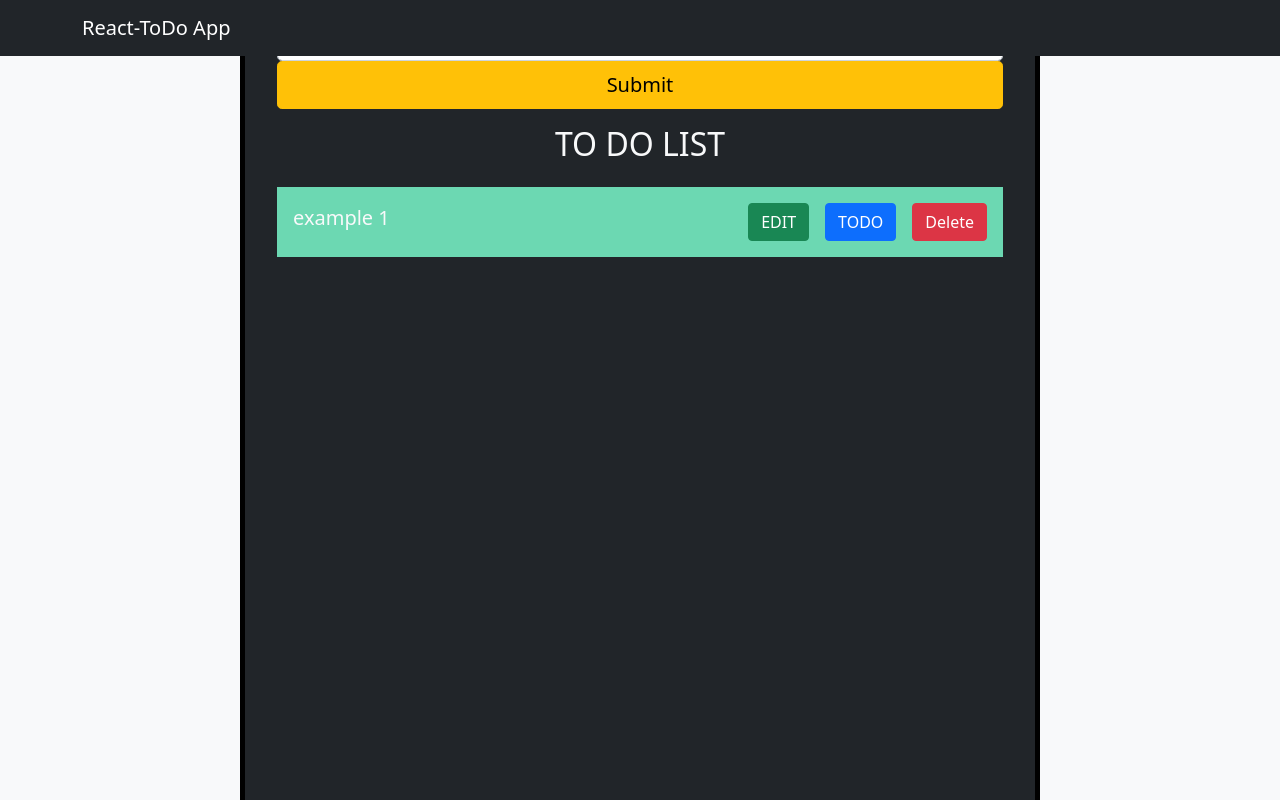
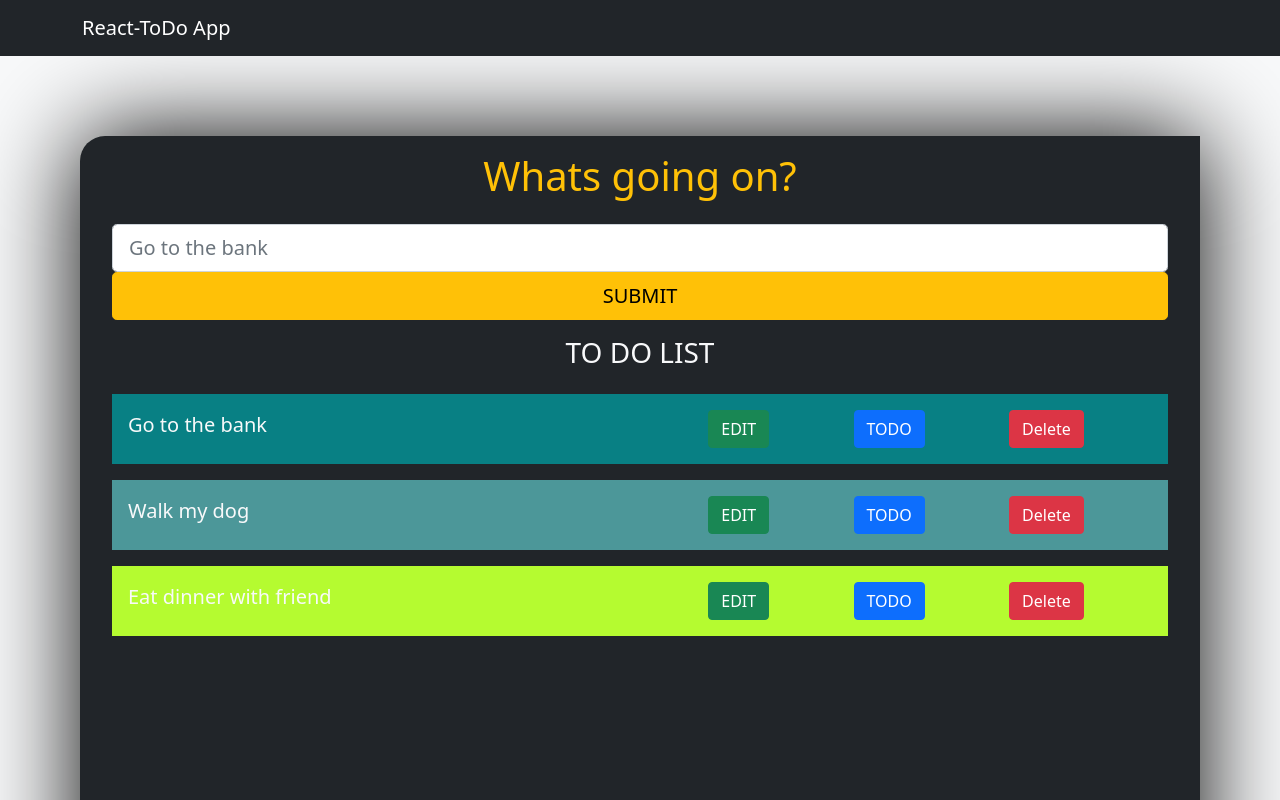
Before and after one commit to jipark92/react-todo-app, a React (Create React App) app: page / in a window 1280 px wide. Shown: the top 800 px of the page. Built offline with nearby package versions, Linux system fonts and the light colour scheme.

Commit message:
add examples on the list

```diff
--- a/src/components/ToDo.js
+++ b/src/components/ToDo.js
@@ -1,17 +1,20 @@
 import {Form, Button} from 'react-bootstrap'
-import {useState,useEffect} from 'react'
+import {useState} from 'react'
 
 export default function ToDo() {
 
     const [inputValue, setInputValue] = useState()
 
     const [tasks, setTasks] = useState([{
-        name: "example 1"
-    }])
-
-    useEffect(()=>{
-
-    })
+        name: "Go to the bank"
+    },
+    {
+        name: "Walk my dog"
+    },
+    {
+        name: "Eat dinner with friend"
+    }
+])
 
     const randomRainbow = () => {
         let letters = "0123456789ABCDEF";
@@ -27,10 +30,12 @@ export default function ToDo() {
     }
 
     const submitValue = () => {
-        tasks.push({name: inputValue})
-        // setTasks(tasks=> tasks.push({name: inputValue}))
-
-        console.log(tasks)
+        // tasks.push({name: inputValue})
+        setTasks(prevTasks =>  {
+            return [...prevTasks, {
+                name: inputValue
+            }]
+        })
     }
 
     const showTasks = tasks.map((task,i)=>{
@@ -56,10 +61,10 @@ export default function ToDo() {
                 <div className="input-container">
                     <Form.Control size="lg" type="text" placeholder="Go to the bank" onChange={changeInputValue}/>
                     <div className="d-grid gap-2">
-                        <Button variant="warning" size="lg" onClick={submitValue}>Submit</Button>
+                        <Button variant="warning" size="lg" onClick={submitValue}>SUBMIT</Button>
                     </div>
                 </div>
-                <h2 className='text-light'>TO DO LIST</h2>
+                <h3 className='text-light'>TO DO LIST</h3>
                 <div className="tasks-container">
                     {showTasks}
                 </div>
--- a/src/index.css
+++ b/src/index.css
@@ -15,22 +15,23 @@
 
 .todo-container{
   /* border: 2px solid orange; */
-  height: 100vh;
+  min-height: 100vh;
   width: 100vw;
   display: flex;
   justify-content: center;
   align-items: center;
+  padding: 5rem;
 }
 
 .todo{
-  border: 5px solid black;
+  /* border: 5px solid orange; */
   border-top-left-radius: 25px;
   border-bottom-left-radius: 25px;
   padding: 1rem;
   max-height: 75rem;
-  width: 50rem;
+  width: 70rem;
   overflow-y: scroll;
-
+  box-shadow: 0px 0px 100px black;
 }
 
 .input-container{
@@ -59,12 +60,16 @@
 
 .task-list{
   /* border: 1px solid lightgreen; */
+  min-width: 50%;
 }
 
 .btn-container{
   display: flex;
   gap: 1rem;
+  flex-wrap: wrap;
+  justify-content: space-evenly;
   /* border: 1px solid lightgreen; */
+  min-width: 50%;
 }
 
 
@@ -72,10 +77,20 @@
   margin: 0;
 }
 
-h1,h2{
+h1,h3{
   text-align: center;
 }
 
-input{
-  border: none;
+
+@media (max-width:450px){
+
+  .tasks{
+    flex-direction: column;
+  }
 }
+
+@media (max-width:710px){
+  .btn-container{
+    flex-direction: column;
+  }
+}
```
